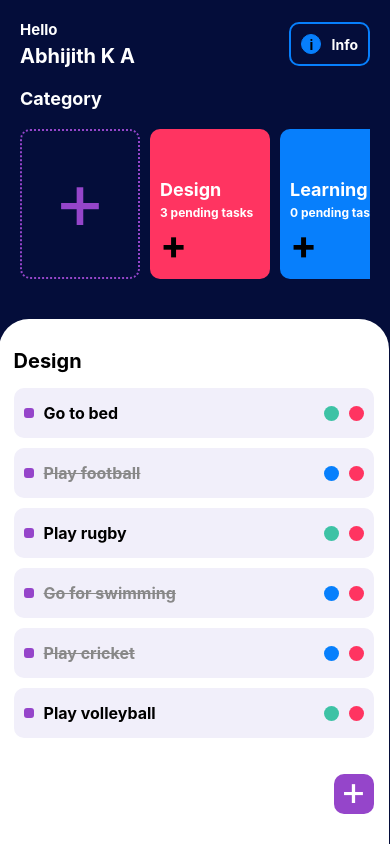
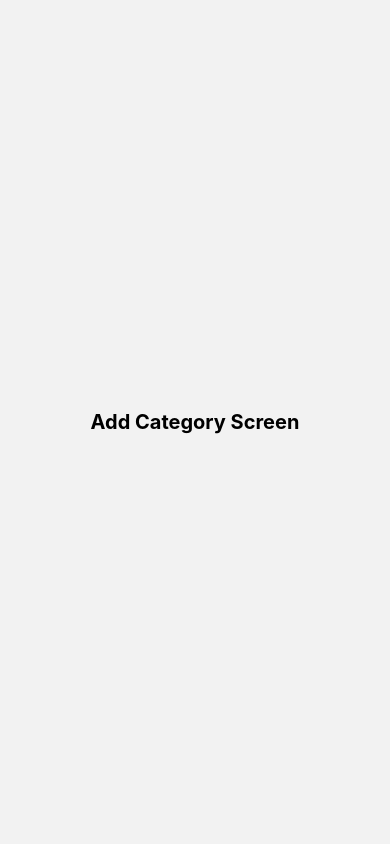
Before and after one commit to lucrada/Training-Project---Todo, a React Native app: screen /add_category_screen in a window 390 px wide. Built offline with nearby package versions, Linux system fonts and the light colour scheme.

Commit message:
changed category screen

```diff
--- a/App.tsx
+++ b/App.tsx
@@ -5,6 +5,7 @@ import {NavigationContainer} from '@react-navigation/native';
 import {createStackNavigator} from '@react-navigation/stack';
 import MainScreen from './screens/main-screen/MainScreen';
 import AddTodoScreen from './screens/add-todo-screen/AddTodoScreen';
+import AddCategoryScreen from './screens/add-category-screen/AddCategoryScreen';
 
 const Stack = createStackNavigator();
 
@@ -14,6 +15,7 @@ const App = (): React.JSX.Element => {
       <Stack.Navigator initialRouteName="main_screen">
         <Stack.Screen name="main_screen" component={MainScreen} options={{headerShown: false}} />
         <Stack.Screen name="add_todo_screen" component={AddTodoScreen} options={{headerShown: false}} />
+        <Stack.Screen name="add_category_screen" component={AddCategoryScreen} options={{headerShown: false}} />
       </Stack.Navigator>
     </NavigationContainer>
   );
--- a/screens/add-category-screen/AddCategoryScreen.tsx
+++ b/screens/add-category-screen/AddCategoryScreen.tsx
@@ -0,0 +1,14 @@
+/* eslint-disable prettier/prettier */
+import React from 'react';
+import { Text, View } from 'react-native';
+import styles from './Style';
+
+const AddCategoryScreen = () : React.JSX.Element => {
+  return (
+    <View style={styles.container}>
+      <Text style={styles.mainText}>Add Category Screen</Text>
+    </View>
+  );
+};
+
+export default AddCategoryScreen;
--- a/screens/add-category-screen/Style.tsx
+++ b/screens/add-category-screen/Style.tsx
@@ -0,0 +1,16 @@
+/* eslint-disable prettier/prettier */
+import { StyleSheet } from 'react-native';
+
+const styles = StyleSheet.create({
+    container: {
+        flex: 1,
+        justifyContent: 'center',
+        alignItems: 'center',
+    },
+    mainText: {
+        fontSize: 20,
+        fontWeight: 'bold',
+    },
+});
+
+export default styles;
```
